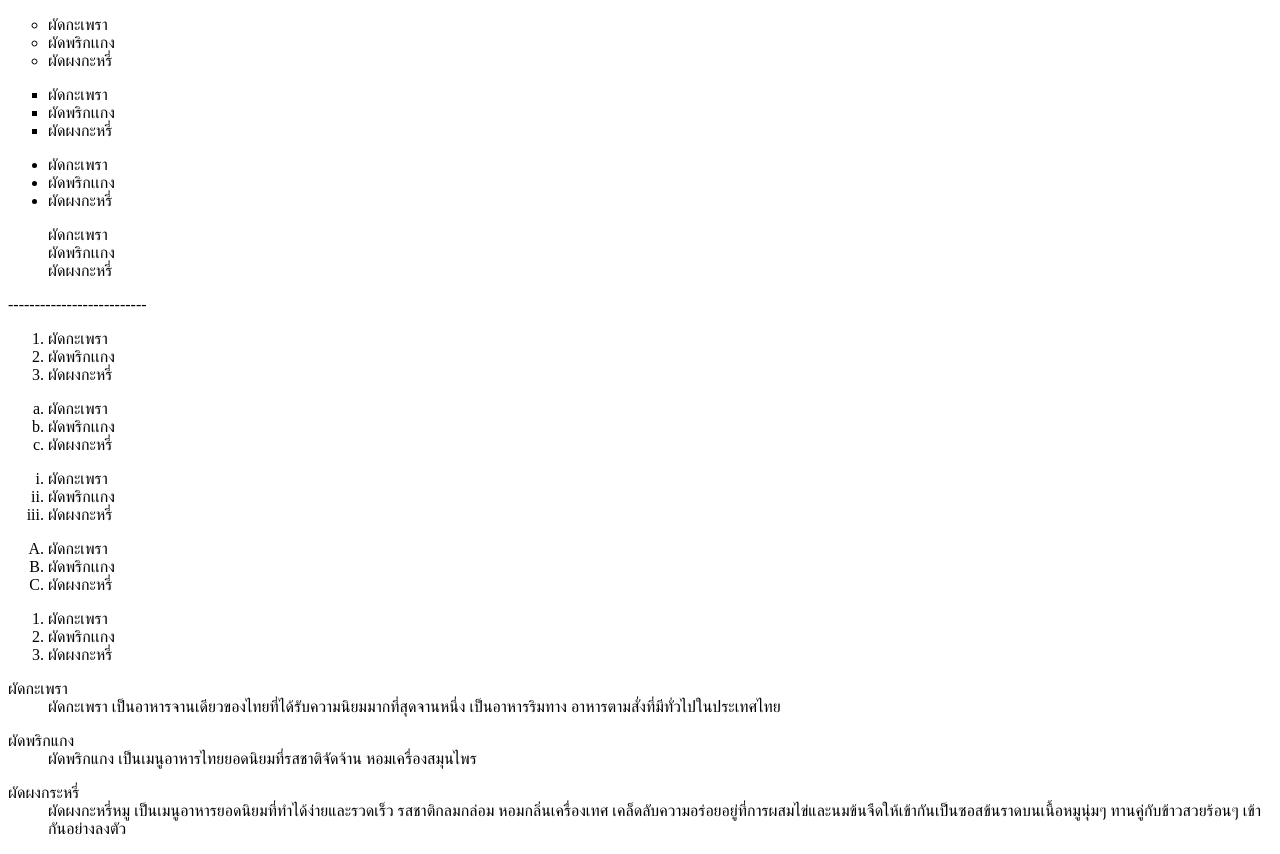
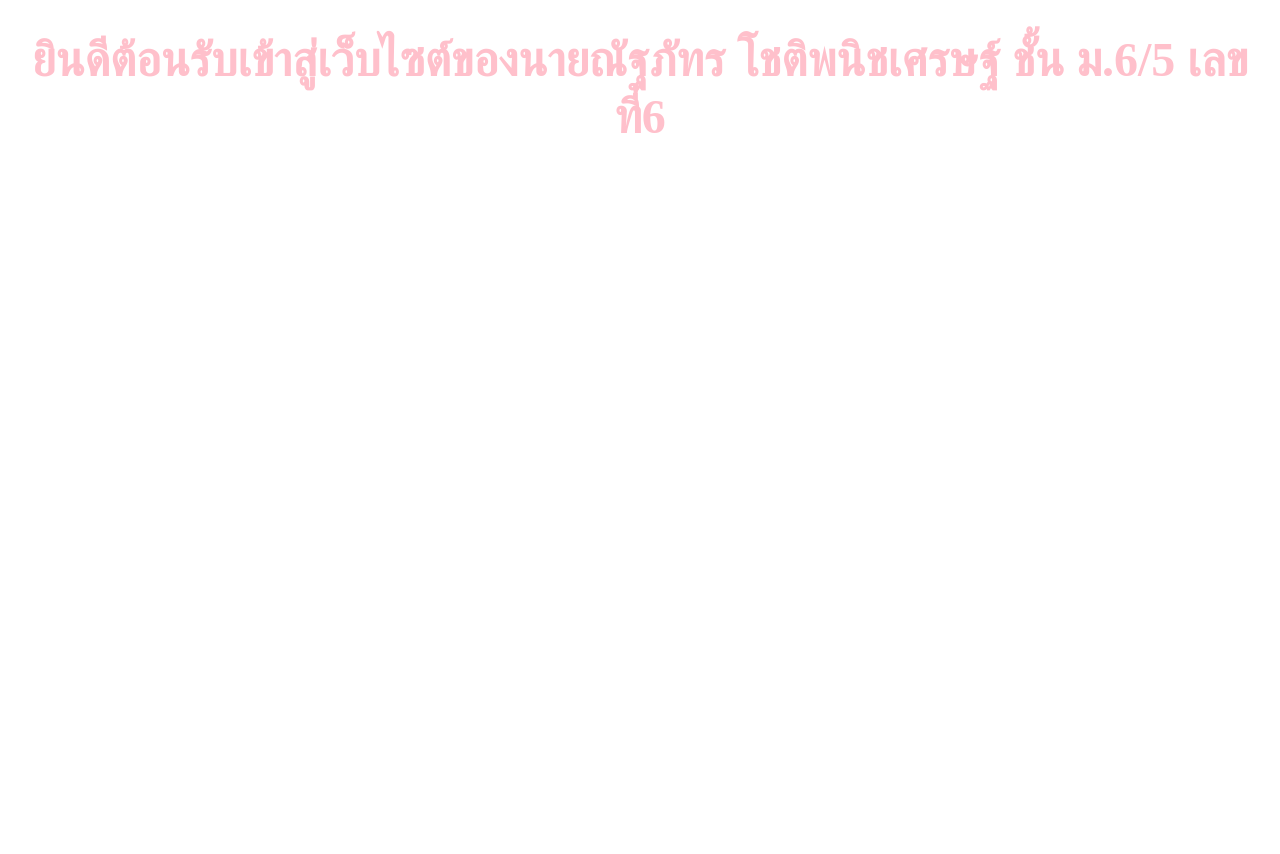
Before and after one commit to 40842-rgb/Myweb, a plain HTML site: page index.html in a window 1280 px wide. After the commit the page ends 800 px from the top, so only its background shows below. Drawn offline with Linux system fonts and the light colour scheme.

Commit message:
Update index.html

```diff
--- a/index.html
+++ b/index.html
@@ -1,68 +1,10 @@
 <!DOCTYPE html>
 <html lang="th">
-<head>
-<title>work04 html list</title>
-<meta charset="utf-8">
+ <head>
+  <meta charset="utf-8">
+  <title>ยินดีต้อนรับ</title>
 </head>
-<body>
-<ul type="circle">
-<li>ผัดกะเพรา</li>
-<li>ผัดพริกเเกง</li>
-<li>ผัดผงกะหรี่</li>
-</ul>
-<ul type="square">
-<li>ผัดกะเพรา</li>
-<li>ผัดพริกเเกง</li>
-<li>ผัดผงกะหรี่</li>
-</ul>
-<ul type="dise">
-<li>ผัดกะเพรา</li>
-<li>ผัดพริกเเกง</li>
-<li>ผัดผงกะหรี่</li>
-</ul>
-<ul type="none">
-<li>ผัดกะเพรา</li>
-<li>ผัดพริกเเกง</li>
-<li>ผัดผงกะหรี่</li>
-</ul>
---------------------------
-<ol type="1">
-<li>ผัดกะเพรา</li>
-<li>ผัดพริกเเกง</li>
-<li>ผัดผงกะหรี่</li>
-</ol>
-<ol type="a">
-<li>ผัดกะเพรา</li>
-<li>ผัดพริกเเกง</li>
-<li>ผัดผงกะหรี่</li>
-</ol>
-<ol type="i">
-<li>ผัดกะเพรา</li>
-<li>ผัดพริกเเกง</li>
-<li>ผัดผงกะหรี่</li>
-</ol>
-<ol type="A">
-<li>ผัดกะเพรา</li>
-<li>ผัดพริกเเกง</li>
-<li>ผัดผงกะหรี่</li>
-</ol>
-<ol type="l">
-<li>ผัดกะเพรา</li>
-<li>ผัดพริกเเกง</li>
-<li>ผัดผงกะหรี่</li>
-</ol>
-<dl>
-<dt>ผัดกะเพรา</dt>
-<dd>ผัดกะเพรา เป็นอาหารจานเดียวของไทยที่ได้รับความนิยมมากที่สุดจานหนึ่ง เป็นอาหารริมทาง อาหารตามสั่งที่มีทั่วไปในประเทศไทย</dd>
-</dl>
-<dt>ผัดพริกแกง</dt>
-<dd>ผัดพริกแกง เป็นเมนูอาหารไทยยอดนิยมที่รสชาติจัดจ้าน หอมเครื่องสมุนไพร</dd>
-</dl>
-<dl>
-<dt>ผัดผงกระหรี่</dt>
-<dd>ผัดผงกะหรี่หมู เป็นเมนูอาหารยอดนิยมที่ทำได้ง่ายและรวดเร็ว รสชาติกลมกล่อม หอมกลิ่นเครื่องเทศ เคล็ดลับความอร่อยอยู่ที่การผสมไข่และนมข้นจืดให้เข้ากันเป็นซอสข้นราดบนเนื้อหมูนุ่มๆ ทานคู่กับข้าวสวยร้อนๆ เข้ากันอย่างลงตัว</dd>
-</dl>
-
-
+<body style= "background-collor:#fce4ec">
+  <h1 style="color:pink; font-size:300%; text-align:center;">ยินดีต้อนรับเข้าสู่เว็บไซต์ของนายณัฐภัทร โชติพนิชเศรษฐ์ ชั้น ม.6/5 เลขที่6</h1>
 </body>
 </html>
```
